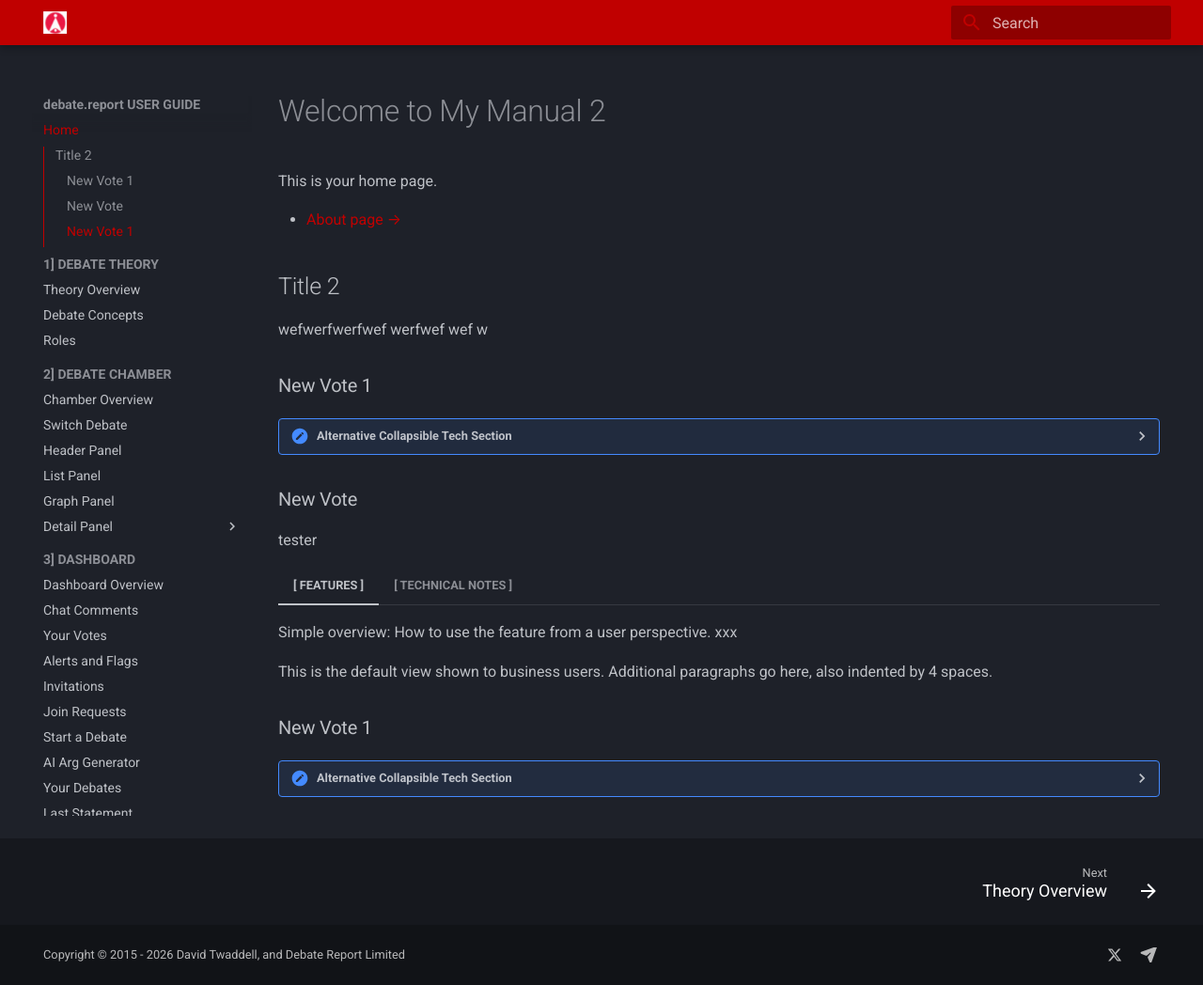
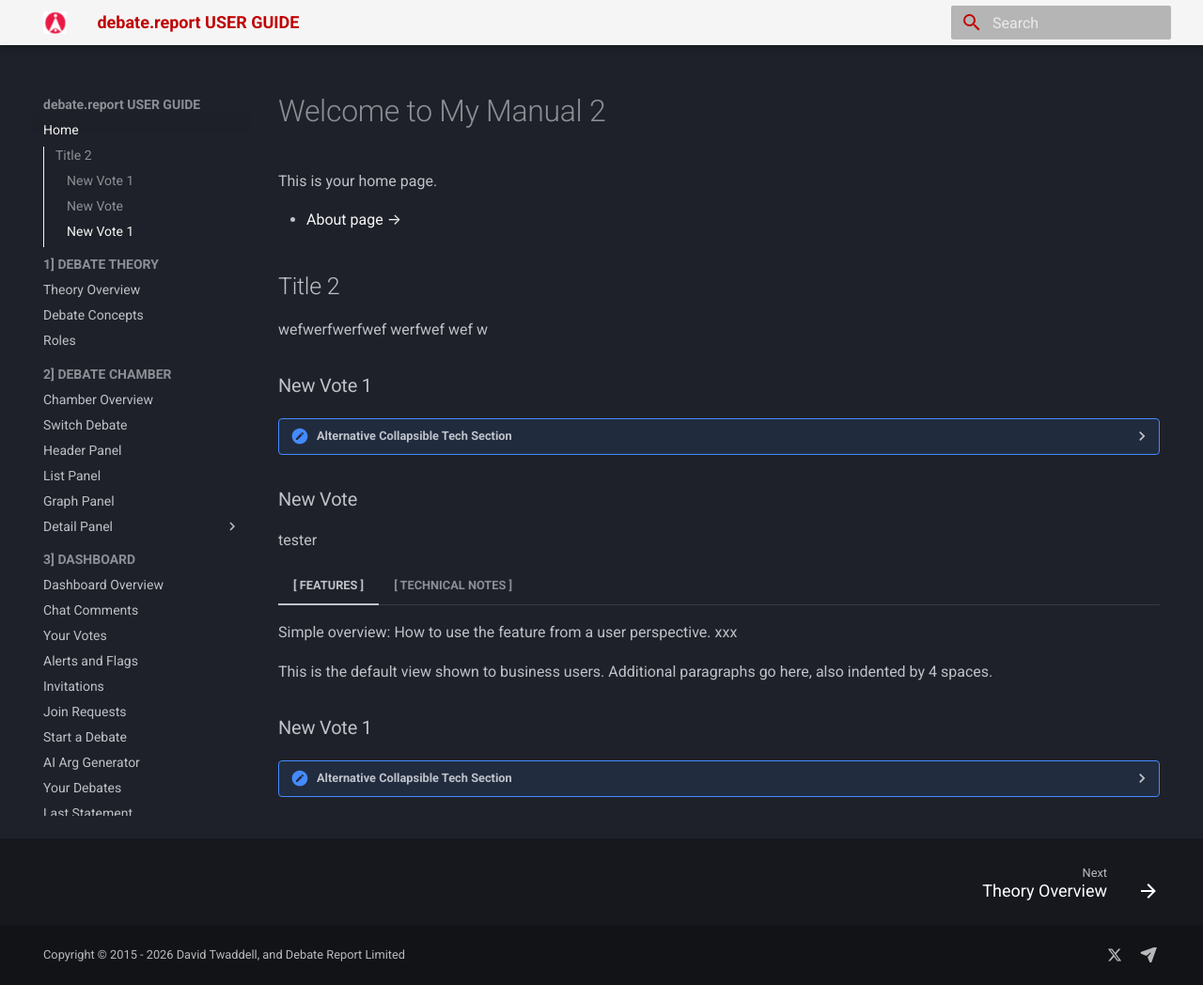
Before and after one commit to datweeds/debate, an MkDocs documentation site: the page built from docs/index.md, in a window 1280 px wide and 1048 px high. Shown: the whole window at 94% size. Built offline with MkDocs 1.6.1 and Material for MkDocs 9.7.7, drawn with Linux system fonts in a browser that asks for light colours.

Commit message:
Update extra.css

```diff
--- a/docs/stylesheets/extra.css
+++ b/docs/stylesheets/extra.css
@@ -1,7 +1,7 @@
 
 [data-md-color-primary="custom"] {
   --md-primary-bg-color: #C00000; /* Deep red */
-  --md-primary-fg-color: #C00000; /* Optional: contrasting text color */
+  --md-primary-fg-color: #F5F5F5; /* Optional: contrasting text color */
   --md-primary-fg-color--light: #C00000;
-  --md-primary-fg-color--dark: #C00000;
+  --md-primary-fg-color--dark: #F5F5F5;
 }
```
